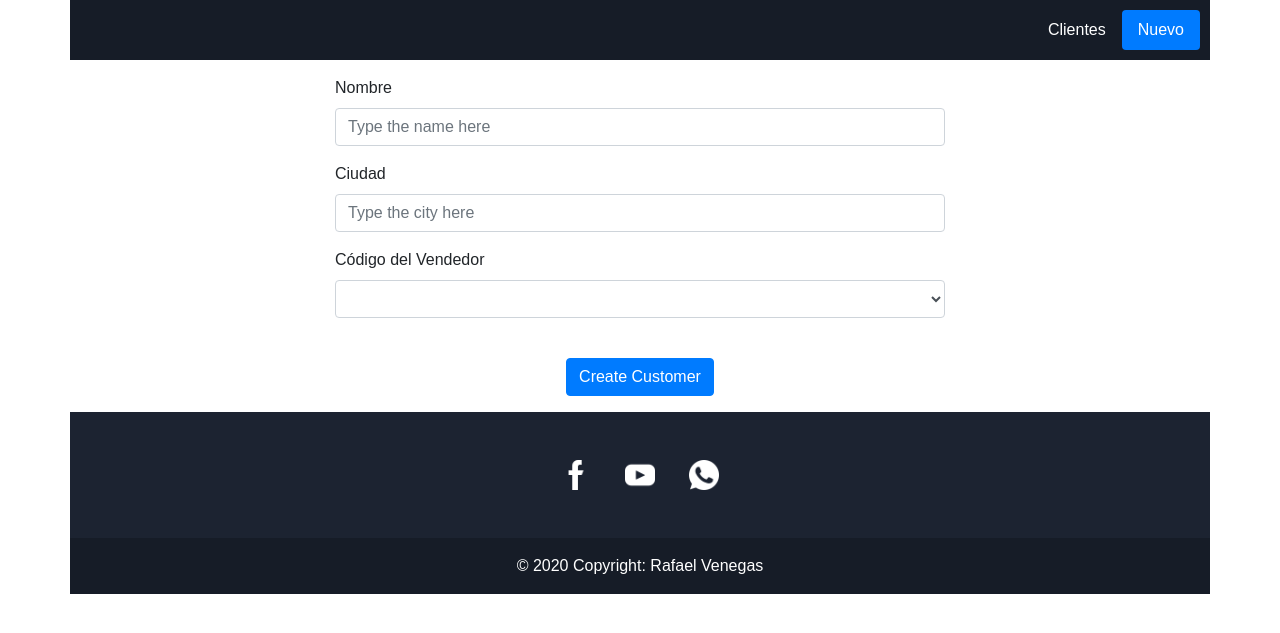
After one commit to rafaelvenegasd/mvc, a PHP site: the page made by views/new/index.php in a window 1280 px wide. The commit adds this page. Shown: the top 633 px of the page. Run offline with PHP 8.4, Linux system fonts and the light colour scheme; the template is opened without the code that fills it, so the values that code supplies are empty; some libraries are stand-ins or nearby versions.

Commit message:
second controller-view-model

```diff
--- a/assets/css/style.css
+++ b/assets/css/style.css
@@ -37,3 +37,7 @@ li{
 .white{
     color: white;
 }
+
+.rectangle{
+    width: 50%;
+}
--- a/views/header.php
+++ b/views/header.php
@@ -16,7 +16,7 @@
     <a class="nav-link white" href="<?php echo constant('URL'); ?>home">Clientes</a>
   </li>
   <li class="nav-item">
-    <a class="nav-link active white" href="<?php echo constant('URL'); ?>categories">Nuevo</a>
+    <a class="nav-link active white" href="<?php echo constant('URL'); ?>newCustomer">Nuevo</a>
   </li>
 </ul>
   <!-- </nav> -->
--- /dev/null
+++ b/views/new/index.php
@@ -0,0 +1,45 @@
+<!DOCTYPE html>
+<html lang="en">
+<head>
+    <meta charset="UTF-8">
+    <meta name="viewport" content="width=device-width, initial-scale=1.0">
+    <meta http-equiv="X-UA-Compatible" content="ie=edge">
+    <title>MVC Pill</title>
+</head>
+<body>
+    <?php
+       require 'views/header.php';
+    ?>
+<div class="container mt-3 rectangle">
+<form action="<?php echo constant('URL');?>newCustomer/createNewCustomer" method="POST" id="createCustomer">
+  <div class="form-group">
+    <label for="name">Nombre</label>
+    <input type="text" class="form-control" id="name" name="cust_name" placeholder="Type the name here">
+  </div>
+  <div class="form-group">
+    <label for="city">Ciudad</label>
+    <input type="text" class="form-control" id="city" name="city" placeholder="Type the city here">
+  </div>
+  <div class="form-group">
+    <label for="agent_code">Código del Vendedor</label>
+    <select class="form-control" id="agent_code" name="agent_code">
+    <?php
+        foreach ($this->agents_codes as $value){
+            echo '<option value="'.$value.'">'.$value.'</option>';
+        }
+    ?>
+      </option>
+    </select>
+  </div>
+  <div class="form-group text-center">
+    <input class="btn btn-primary mt-4" type="submit" name='create' value="Create Customer">
+  </div>
+</form>
+</div>
+
+
+    <?php
+        require 'views/footer.php';
+    ?>
+</body>
+</html>
```
Also changed, not shown: controllers/home.php (+8 -0 lines), controllers/newCustomer.php (added, +23 -0 lines), models/newCustomerModel.php (added, +29 -0 lines).
